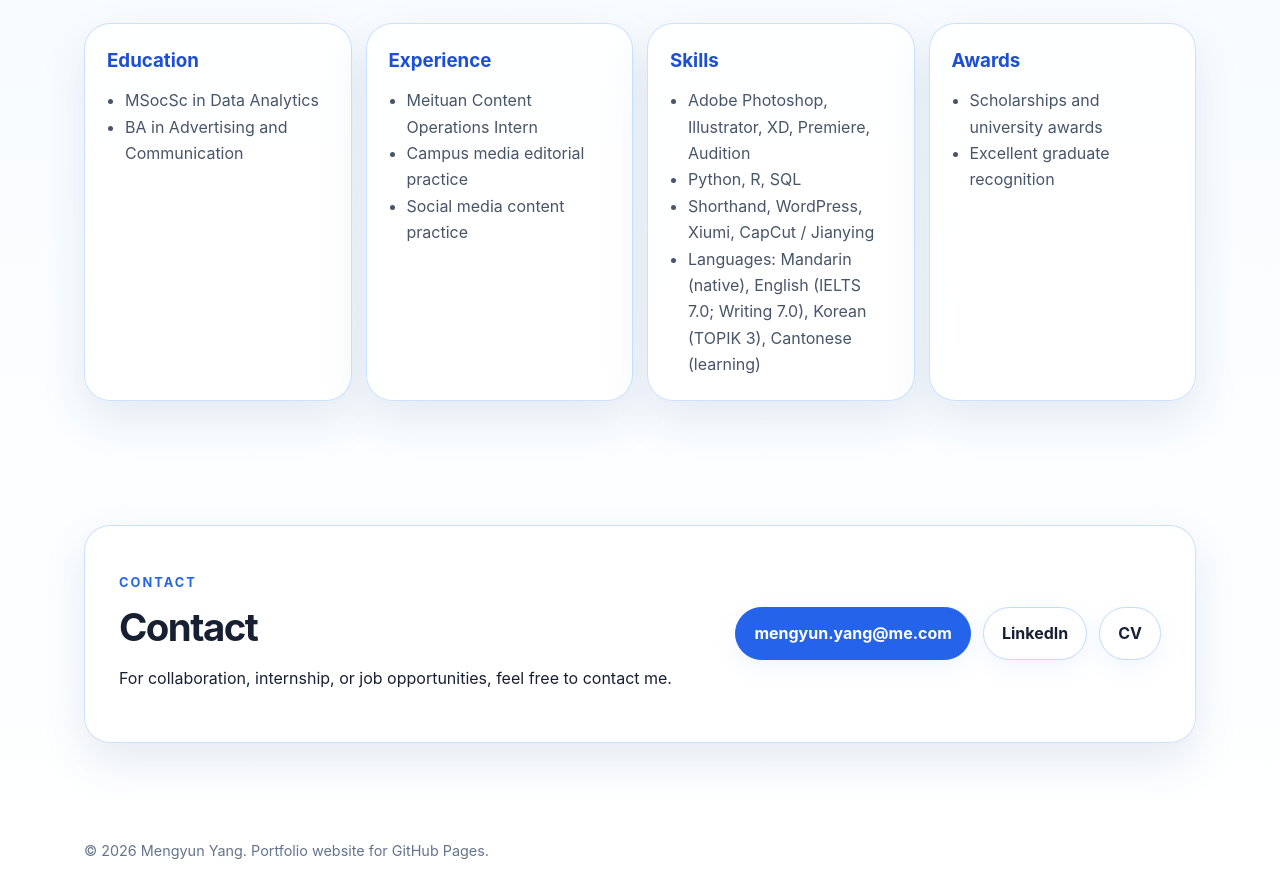
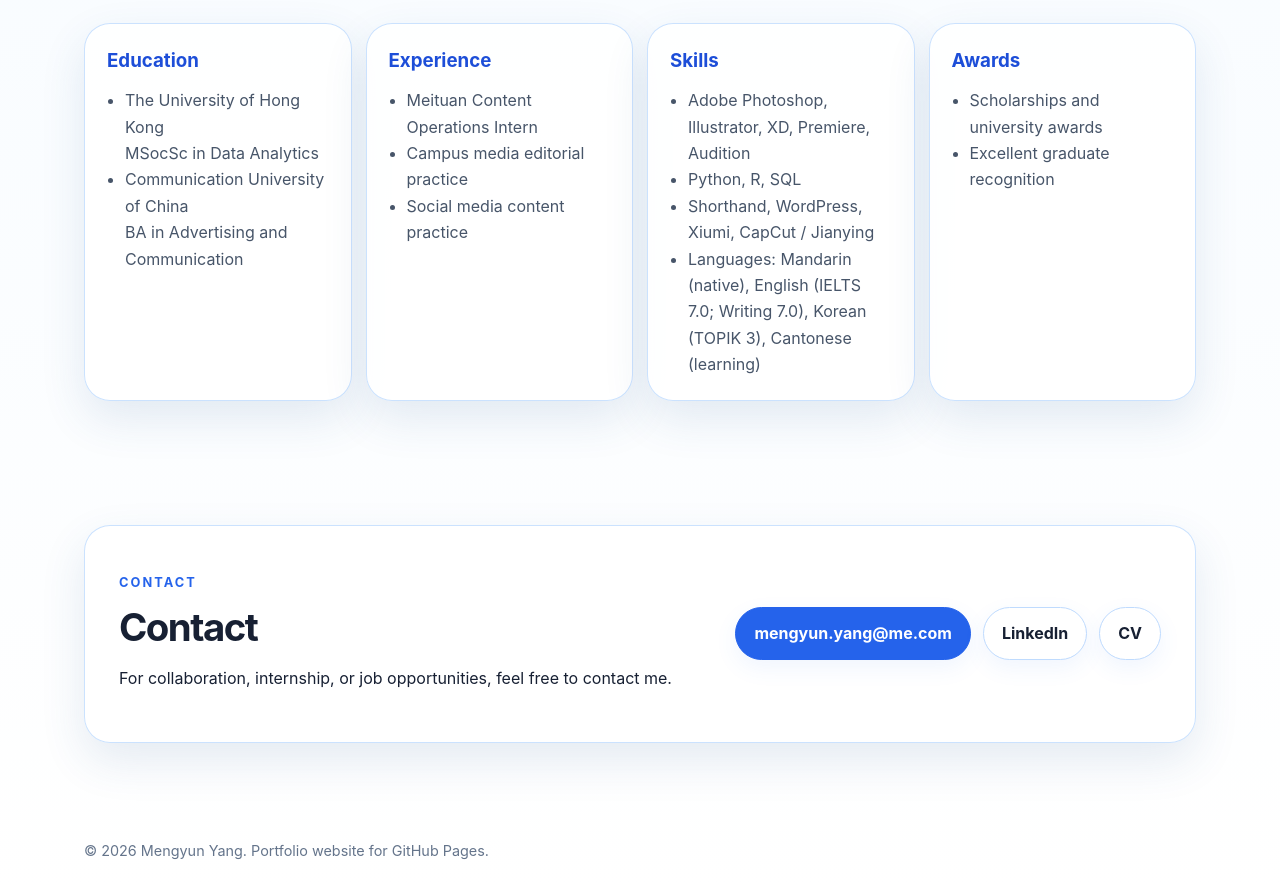
Before and after one commit to ymykko/Mengyun-Yang-Portfolio, a plain HTML site: page index.html in a window 1280 px wide. Shown: the part 4637-5521 px from the top of the page. Drawn offline with Linux system fonts and the light colour scheme.

Commit message:
Add files via upload

```diff
--- a/index.html
+++ b/index.html
@@ -79,7 +79,7 @@
     <div class="container">
       <div class="section-head"><div><p class="kicker" data-i18n="nav.resume">Resume</p><h2 data-i18n="resumeTitle">Resume Snapshot</h2></div></div>
       <div class="resume-grid">
-        <div class="card resume-box"><h3 data-i18n="education">Education</h3><ul><li>MSocSc in Data Analytics</li><li>BA in Advertising and Communication</li></ul></div>
+        <div class="card resume-box"><h3 data-i18n="education">Education</h3><ul><li>The University of Hong Kong<br><span>MSocSc in Data Analytics</span></li><li>Communication University of China<br><span>BA in Advertising and Communication</span></li></ul></div>
         <div class="card resume-box"><h3 data-i18n="experience">Experience</h3><ul><li>Meituan Content Operations Intern</li><li>Campus media editorial practice</li><li>Social media content practice</li></ul></div>
         <div class="card resume-box"><h3 data-i18n="skills">Skills</h3><ul><li>Adobe Photoshop, Illustrator, XD, Premiere, Audition</li><li>Python, R, SQL</li><li>Shorthand, WordPress, Xiumi, CapCut / Jianying</li><li>Languages: Mandarin (native), English (IELTS 7.0; Writing 7.0), Korean (TOPIK 3), Cantonese (learning)</li></ul></div>
         <div class="card resume-box"><h3 data-i18n="awards">Awards</h3><ul><li>Scholarships and university awards</li><li>Excellent graduate recognition</li></ul></div>
```
